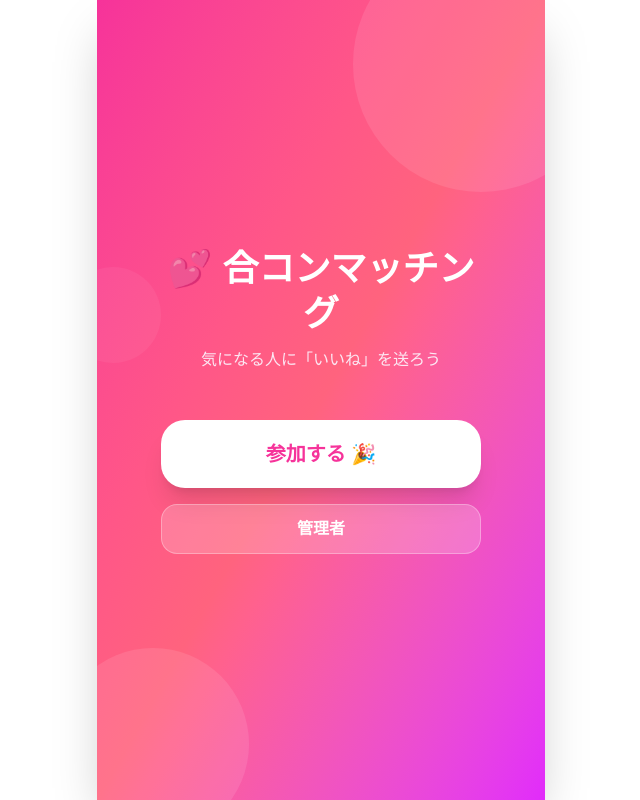
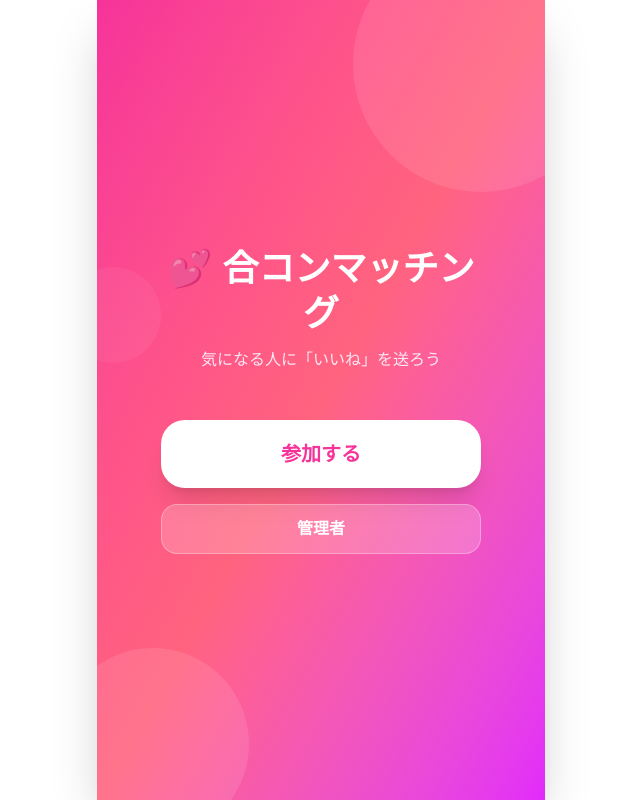
Before and after one commit to noah-nozomu/goukon-app, a Next.js app: page / in a window 1280 px wide. Shown: the whole page, without its empty margins (319-959 px from the left). Built offline with nearby package versions, Linux system fonts and the light colour scheme; no server answers; the database is empty.

Commit message:
管理画面のリセット機能を修正

```diff
--- a/src/app/page.tsx
+++ b/src/app/page.tsx
@@ -161,14 +161,14 @@ export default function Home() {
                 onClick={() => router.replace("/participants")}
                 className="w-full py-5 bg-white text-pink-500 font-black text-xl rounded-3xl shadow-xl hover:shadow-2xl transition-shadow active:scale-95"
               >
-                続きから参加する 👀
+                続きから参加する
               </button>
             ) : (
               <button
                 onClick={() => setScreen("room-code")}
                 className="w-full py-5 bg-white text-pink-500 font-black text-xl rounded-3xl shadow-xl hover:shadow-2xl transition-shadow active:scale-95"
               >
-                参加する 🎉
+                参加する
               </button>
             )}
             <button
--- a/src/app/participants/page.tsx
+++ b/src/app/participants/page.tsx
@@ -369,7 +369,7 @@ export default function ParticipantsPage() {
         </button>
         <div className="flex items-end justify-between">
           <div>
-            <h1 className="text-2xl font-black">参加者一覧 👀</h1>
+            <h1 className="text-2xl font-black">参加者一覧</h1>
             <p className="text-pink-100 text-sm mt-1">いいね＆マッチング投票を送ろう</p>
           </div>
           {/* 投票残数バッジ */}
--- a/src/components/BottomNav.tsx
+++ b/src/components/BottomNav.tsx
@@ -19,7 +19,7 @@ export default function BottomNav({
           active === "participants" ? "text-pink-500" : "text-gray-400"
         }`}
       >
-        <span className="text-xl">👀</span>
+        <span className="text-xl">👤</span>
         <span>参加者</span>
       </Link>
       <Link
```
